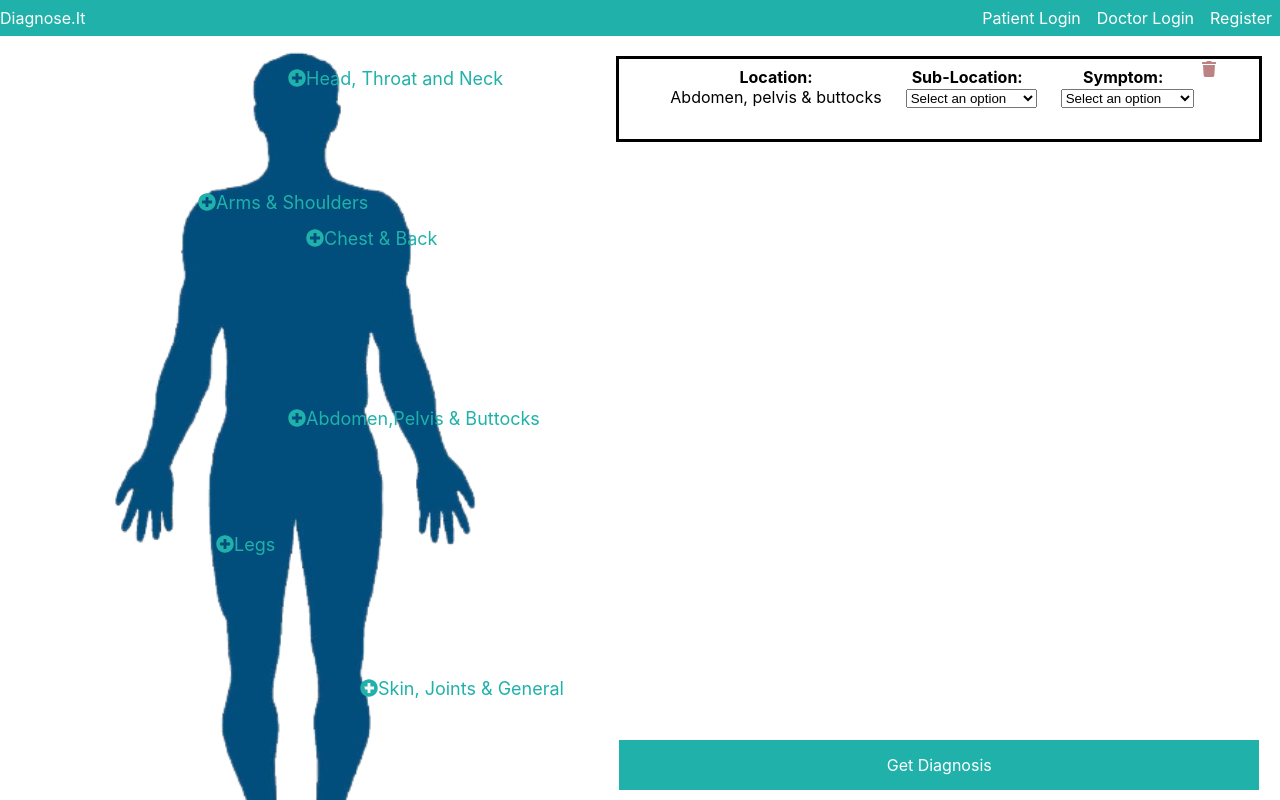
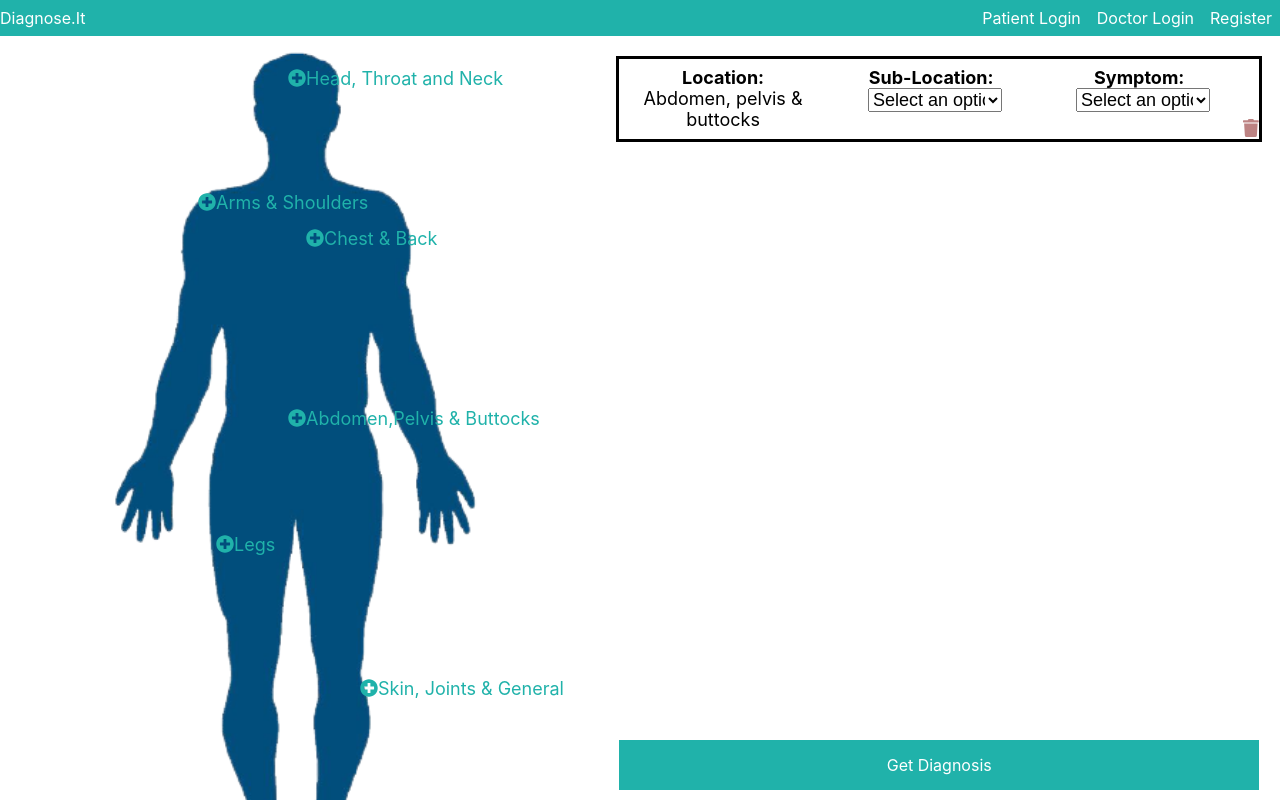
Before and after one commit to nvTwistt/final_project, a React (Create React App) app: page / in a window 1280 px wide. Both pictures are taken after a click on the element "Abdomen,Pelvis & Buttocks". Built offline with nearby package versions, Linux system fonts and the light colour scheme.

Commit message:
updated styling

```diff
--- a/src/components/symptoms/SymptomForm.css
+++ b/src/components/symptoms/SymptomForm.css
@@ -21,20 +21,28 @@
   justify-content: center;
   height: 5rem;
   width:100%;
+  font-size: large;
   border: black solid;
   overflow: hidden
 }
 
 .symptom-item label {
   margin: 0.5rem;
+  width:33%;
+  height: 60%;
 }
 
 .symptom-item label select {
   margin-left: 0.5rem;
+  width: 70%;
+  font-size: large;
+  text-align: center;
 }
 
 .delete-symptom-button {
   color: rgb(189, 131, 131);
+  position: relative;
+  align-self: flex-end;
 }
 
 .delete-symptom-button :hover {
```
